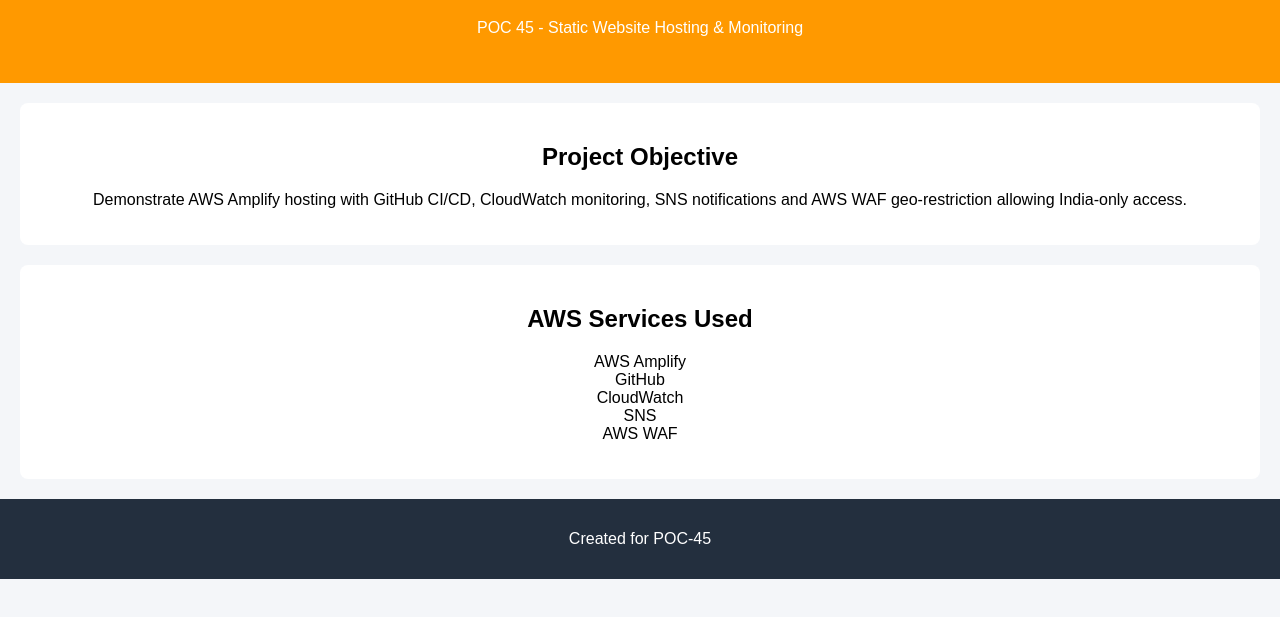
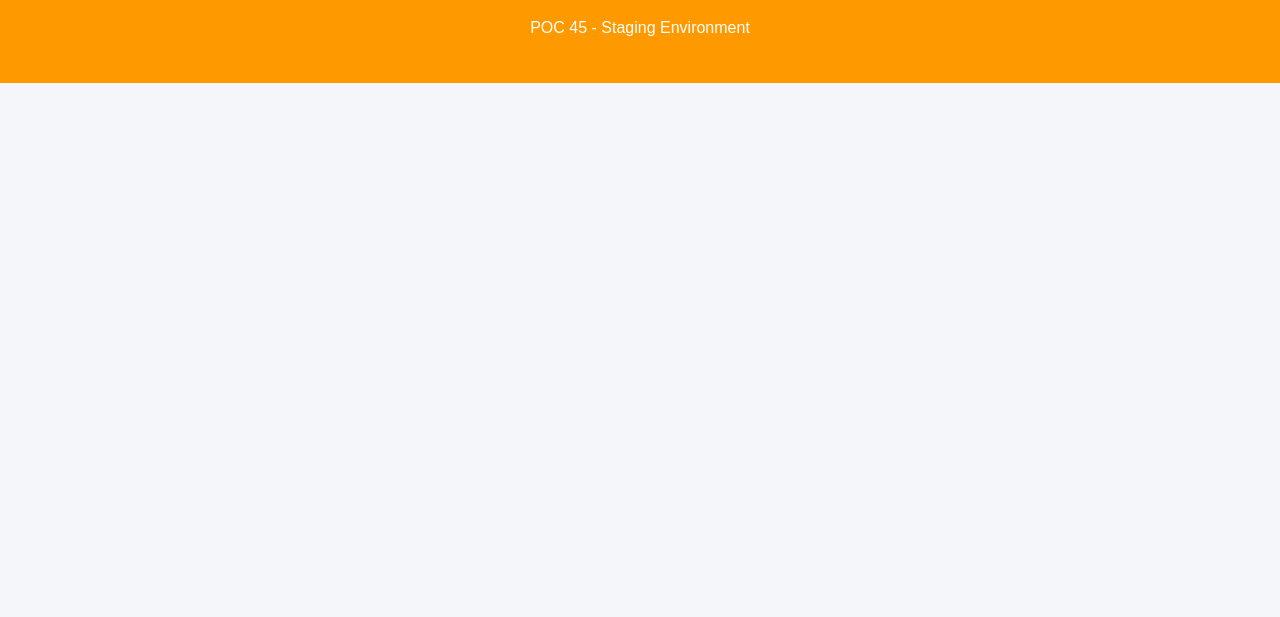
Before and after one commit to Nagendrakumarredd/poc-45, a plain HTML site: page index.html in a window 1280 px wide. Shown: the part 91-708 px from the top of the page. Drawn offline with Linux system fonts and the light colour scheme.

Commit message:
Update index.html

```diff
--- a/index.html
+++ b/index.html
@@ -10,32 +10,12 @@
 
     <header>
         <h1>AWS Amplify Static Website Hosting</h1>
-        <p>POC 45 - Static Website Hosting & Monitoring</p>
+        <p>POC 45 - Staging Environment</p>
     </header>
 
-    <section>
-        <h2>Project Objective</h2>
-        <p>
-            Demonstrate AWS Amplify hosting with GitHub CI/CD,
-            CloudWatch monitoring, SNS notifications and AWS WAF
-            geo-restriction allowing India-only access.
-        </p>
-    </section>
 
-    <section>
-        <h2>AWS Services Used</h2>
-        <ul>
-            <li>AWS Amplify</li>
-            <li>GitHub</li>
-            <li>CloudWatch</li>
-            <li>SNS</li>
-            <li>AWS WAF</li>
-        </ul>
-    </section>
 
-    <footer>
-        <p>Created for POC-45</p>
-    </footer>
+
 
 </body>
 </html>
```
